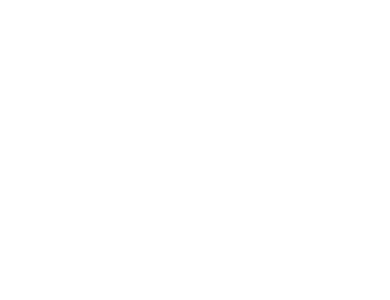
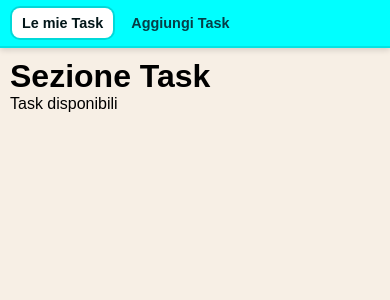
Before and after one commit to GianniC88/ex-react-task-manager, a React (Vite) app: page / in a window 390 px wide. Shown: the top 300 px of the page. Built offline with nearby package versions, Linux system fonts and the light colour scheme.

Commit message:
setup Vite, routing con react-router-dom, pagine TaskList/AddTask e navbar con NavLink Milestone 1

```diff
--- a/package.json
+++ b/package.json
@@ -11,7 +11,8 @@
   },
   "dependencies": {
     "react": "^19.2.0",
-    "react-dom": "^19.2.0"
+    "react-dom": "^19.2.0",
+    "react-router-dom": "^7.9.6"
   },
   "devDependencies": {
     "@eslint/js": "^9.39.1",
--- a/src/App.jsx
+++ b/src/App.jsx
@@ -1,13 +1,23 @@
-import { useState } from 'react'
+import { BrowserRouter, Routes, Route, NavLink } from "react-router-dom"
+import TaskList from "./pagine/TaskList"
+import AddTask from "./pagine/AddTask"
 
 
 function App() {
 
 
   return (
-    <>
+    <BrowserRouter>
+      <nav className="navbar">
+        <NavLink to="/">Le mie Task</NavLink>
+        <NavLink to="/add">Aggiungi Task </NavLink>
+      </nav>
+      <Routes>
+        <Route path="/" element={<TaskList />} />
+        <Route path="/add" element={<AddTask />} />
+      </Routes>
+    </BrowserRouter>
 
-    </>
   )
 }
 
--- a/src/index.css
+++ b/src/index.css
@@ -7,4 +7,60 @@
 body {
   font-size: 16px;
   font-family: Arial, Helvetica, sans-serif;
+  background-color: rgb(247, 239, 229);
 }
+
+.navbar {
+  background-color: aqua;
+  display: flex;
+  gap: 1.5rem;
+  padding: 12px 20px;
+  align-items: center;
+  border-bottom: 2px solid rgba(0, 0, 0, 0.1);
+  box-shadow: 0 2px 6px rgba(0, 0, 0, 0.15);
+}
+
+/* Link della navbar */
+.navbar a {
+  text-decoration: none;
+  color: #063d46;
+  font-weight: 600;
+  padding: 6px 10px;
+  border-radius: 6px;
+  transition: background-color 0.25s, color 0.25s;
+}
+
+/* Hover/focus */
+.navbar a:hover,
+.navbar a:focus {
+  background-color: rgba(255, 255, 255, 0.6);
+  color: #022b31;
+}
+
+/* Attivo (NavLink applica .active) */
+.navbar a.active {
+  background-color: #ffffff;
+  color: #021619;
+  box-shadow: 0 0 0 2px #ffffff, 0 0 0 4px rgba(0, 0, 0, 0.15);
+}
+
+/* Responsive */
+@media (max-width: 600px) {
+  .navbar {
+    flex-wrap: wrap;
+    gap: 0.75rem;
+    padding: 10px 14px;
+  }
+  .navbar a {
+    padding: 5px 8px;
+    font-size: 0.9rem;
+  }
+}
+
+.task-list {
+  padding: 10px;
+}
+
+.add-task {
+  padding: 10px;
+}
--- /dev/null
+++ b/src/pagine/AddTask.jsx
@@ -0,0 +1,9 @@
+export default function AddTask() {
+	return (
+		<div className="add-task">
+			<h1>
+				Agiungi Task
+			</h1>
+		</div>
+	)
+}
--- /dev/null
+++ b/src/pagine/TaskList.jsx
@@ -0,0 +1,6 @@
+export default function TaskList() {
+	return <div className="task-list">
+		<h1>Sezione Task</h1>
+		<p>Task disponibili</p>
+	</div>
+}
```
Also changed, not shown: 1 other file (tests, documents, lock files or other folders).
